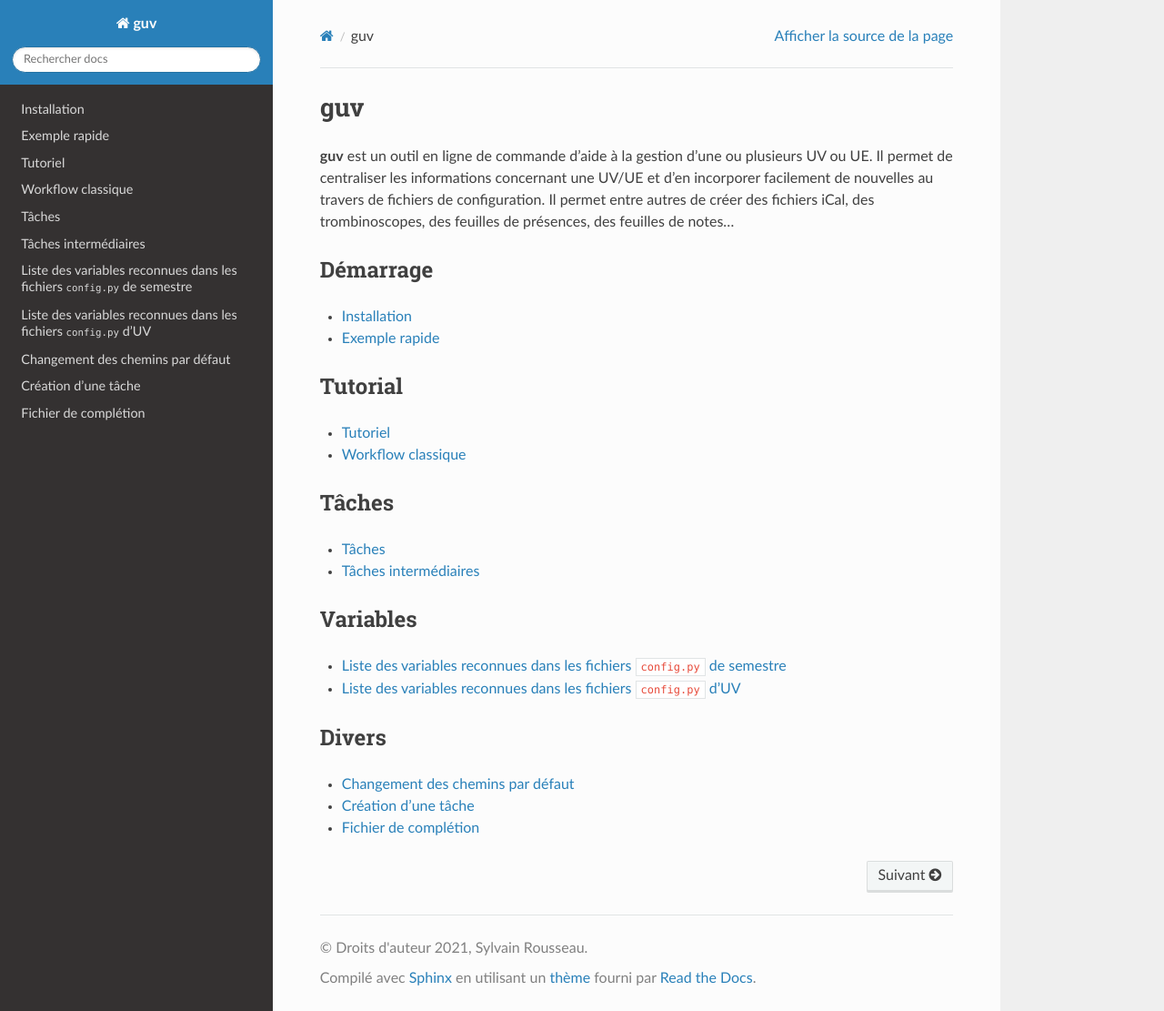
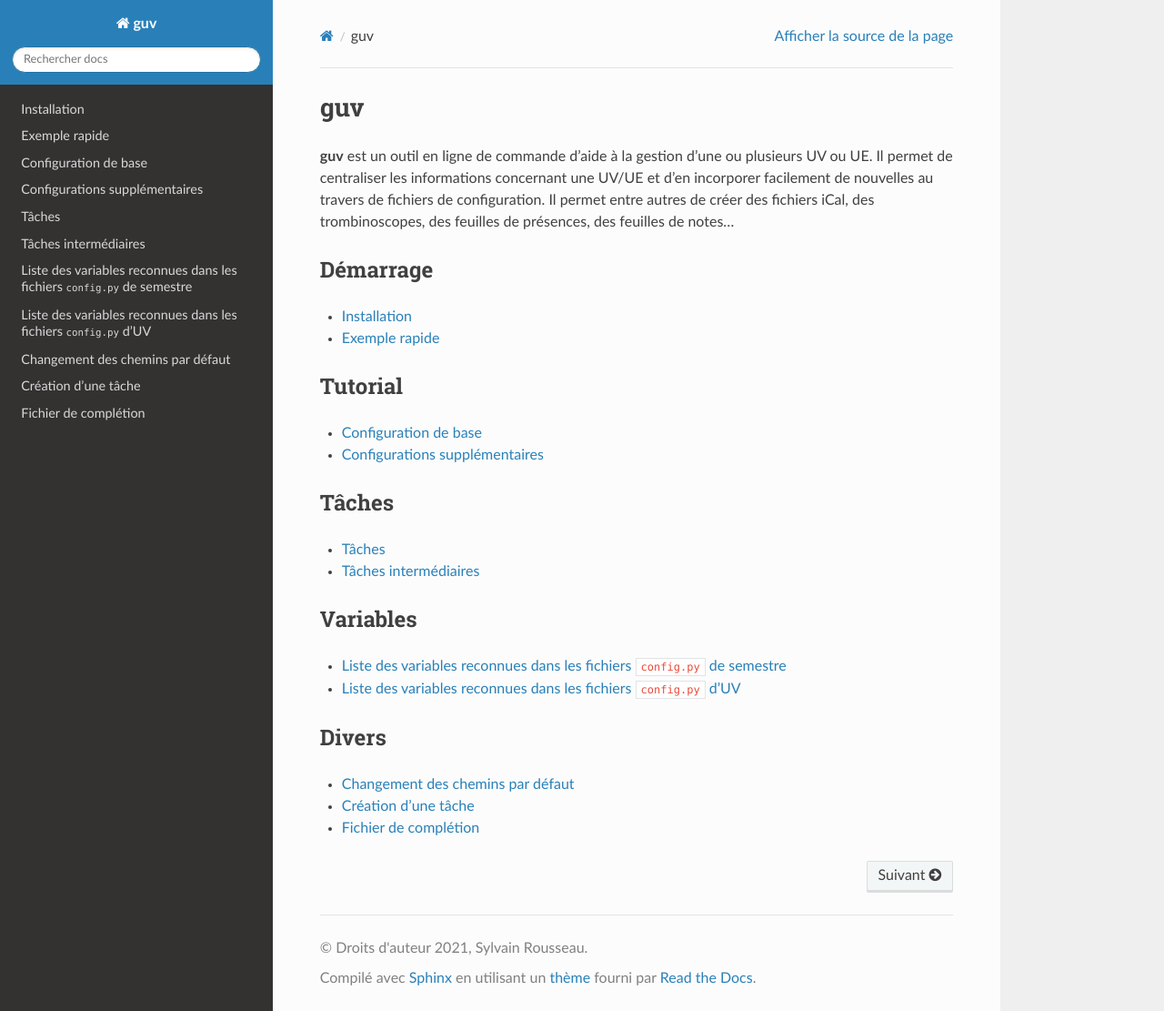
Before and after one commit to thisirs/guv, a Sphinx documentation site: the page built from docs/index.rst, in a window 1280 px wide and 1111 px high. Shown: the whole window at 91% size. Built offline with Sphinx 7.4.7 and the Read the Docs theme 2.0.0, drawn with Linux system fonts in a browser that asks for light colours; some of the changed lines change nothing that is shown.

Commit message:
Update tutorial.rst

```diff
--- a/docs/tutorial.rst
+++ b/docs/tutorial.rst
@@ -1,5 +1,5 @@
-Tutoriel
-========
+Configuration de base
+=====================
 
 **guv** doit utiliser des fichiers fournis par l'administration qui
 sont spécifiques d'une UV ou pas pour créer de nouveaux fichiers. Pour
@@ -10,6 +10,25 @@
 .. code:: bash
 
    guv <une_tâche> <les arguments de la tâche>
+
+Lorsque la configuration de base est effective, les tâches suivantes
+sont accessibles :
+
+- :class:`guv.tasks.attendance.PdfAttendanceFull`
+- :class:`guv.tasks.attendance.PdfAttendance`
+- :class:`guv.tasks.grades.CsvForUpload`
+- :class:`guv.tasks.grades.XlsAssignmentGrade`
+- :class:`guv.tasks.gradebook.XlsGradeBookJury`
+- :class:`guv.tasks.gradebook.XlsGradeBookGroup`
+- :class:`guv.tasks.gradebook.XlsGradeBookNoGroup`
+- :class:`guv.tasks.grades.YamlQCM`
+- :class:`guv.tasks.moodle.CsvCreateGroups`
+- :class:`guv.tasks.moodle.CsvGroups`
+- :class:`guv.tasks.moodle.JsonGroup`
+- :class:`guv.tasks.students.CsvExamGroups`
+- :class:`guv.tasks.students.CsvMoodleGroups`
+- :class:`guv.tasks.students.ZoomBreakoutRooms`
+- :class:`guv.tasks.trombinoscope.PdfTrombinoscope`
 
 **guv** travaille avec une arborescence prédéfinie. Les documents
 spécifiques à une UV sont stockées dans un dossier d'UV. Tous les
@@ -23,7 +42,7 @@
 Création de l'arborescence
 --------------------------
 
-Pour créer cette arborescence ainsi que les fichiers de configuration,
+Pour créer cette arborescence ainsi que les fichiers de configuration
 préremplis on peut exécuter la commande suivante :
 
 .. code:: bash
@@ -31,12 +50,13 @@
    guv createsemester A2021 --uv SY02 SY09
 
 qui va créer un dossier de semestre nommé ``A2021`` contenant un
-fichier de configuration prérempli ``config.py`` ainsi que des
+fichier de configuration prérempli ``config.py`` (voir
+:ref:`conf-semester` pour sa configuration) ainsi que des
 sous-dossiers ``generated`` et ``documents`` et deux autres dossiers
 d'UV nommés ``SY02`` et ``SY09`` contenant chacun leur fichier de
-configuration prérempli également nommé ``config.py`` ainsi que des
-sous-dossiers ``generated`` et ``documents``. L'arborescence est alors
-la suivante :
+configuration prérempli également nommé ``config.py`` (voir
+:ref:`conf-UV` pour sa configuration) ainsi que des sous-dossiers
+``generated`` et ``documents``. L'arborescence est alors la suivante :
 
 .. code:: shell
 
@@ -63,27 +83,31 @@
    guv createuv SY19 AOS1
 
 Pour que l'UV soit effectivement prise en compte par **guv**, il faut
-ensuite la déclarer dans le fichier ``config.py`` du semestre.
+ensuite la déclarer dans le fichier ``config.py`` du semestre avec
+la variable ``UVS``.
 
-
-Configuration des fichiers ``config.py``
-----------------------------------------
-
-Le semestre ainsi que chacune des UV qu'il contient sont paramétrés par
-des fichiers de configuration nommé ``config.py`` présent à la racine de
-leur dossier respectif.
+.. _conf-semester:
 
 Fichier ``config.py`` de configuration de semestre
-~~~~~~~~~~~~~~~~~~~~~~~~~~~~~~~~~~~~~~~~~~~~~~~~~~
+--------------------------------------------------
 
 Le fichier de configuration du semestre contient des informations
-spécifiques à un semestre : liste des UV gérées, chemin vers le
-fichier des créneaux fourni par l'administration, liste des plannings,
-calendrier. Si l'arborescence a été créée avec la tâche
-``createsemester``, un nom de semestre reconnu par **guv** et une
-liste d'UV, les variables ``PLANNINGS``, ``TURN``, ``SKIP_DAYS_C``,
-``SKIP_DAYS_D``, ``SKIP_DAYS_T`` sont automatiquement renseignées et
-on peut sauter les deux sections suivantes.
+spécifiques à un semestre :
+
+- liste des UV gérées via la variable ``UVS``,
+- chemin vers le fichier des créneaux fourni par l'administration, via
+  la variable ``CRENEAU_UV``,
+- liste des plannings via la variables ``PLANNINGS``,
+- information de calendrier avec les variables ``TURN``,
+  ``SKIP_DAYS_C``, ``SKIP_DAYS_D``, ``SKIP_DAYS_T``
+
+Si l'arborescence a été créée avec la tâche ``createsemester`` et un
+nom de semestre reconnu par **guv** (de type A2021, P2021,...) les
+variables ``PLANNINGS``, ``TURN``, ``SKIP_DAYS_C``, ``SKIP_DAYS_D``,
+``SKIP_DAYS_T`` sont automatiquement renseignées. Si en plus les
+dossiers d'UV ont été créés avec l'option ``--uv``, la variable
+``UVS`` est aussi renseignée et on peut sauter les deux sections
+suivantes.
 
 Configuration des plannings avec ``PLANNINGS``
 ++++++++++++++++++++++++++++++++++++++++++++++
@@ -185,12 +209,33 @@
 faut le télécharger et renseigner son chemin relatif dans la variable
 ``CRENEAU_UV`` afin que **guv** ait connaissance des créneaux des UV.
 
+.. _conf-UV:
+
 Fichier ``config.py`` de configuration d'UV
-~~~~~~~~~~~~~~~~~~~~~~~~~~~~~~~~~~~~~~~~~~~
+-------------------------------------------
 
-Le fichier de configuration d'une UV contient des informations
-spécifiques à l'UV. Suivant les besoins, il faut fournir les chemins
-vers des sources de données fournies par l'UTC, Moodle ou autres.
+Le fichier de configuration d'une UV est situé à la racine du dossier
+de l'UV/UE et contient des informations spécifiques à l'UV/UE. Il faut
+obligatoirement indiquer à **guv** le chemin relatif vers :
+
+- le fichier d'extraction de l'effectif de l'UV/UE, voir
+  :ref:`ent-listing`,
+- le fichier d'affectation aux Cours/TD/TP, voir :ref:`affectation`.
+
+Il existe d'autres variables permettant d'ajouter d'autres
+informations comme les informations Moodle, les changements de TD/TP
+mais elles sont facultatives.
+
+Lorsque les modifications du fichier ``config.py`` ont été faites, il
+suffit d'exécuter la commande ``guv`` sans argument dans le dossier
+d'UV/UE pour que les différentes informations soient incorporées à un
+fichier central nommé ``effectif.xlsx`` (ainsi qu'une version csv)
+situé à la racine du dossier d'UV/UE.
+
+Le fichier ``effectif.xlsx`` est regénéré à chaque fois qu'il y a un
+changement dans les dépendances. Il ne faut donc jamais y rentrer des
+informations manuellement. Pour incorporer des informations, voir
+:ref:`incorporation`.
 
 .. _ent-listing:
 
@@ -309,59 +354,10 @@
 
 Les informations sont incoporées dans une colonne nommée ``Info``.
 
-Workflow classique
-==================
-
-Gestion d'une UV
-----------------
-
-Gestion des étudiants
----------------------
-
-**guv** permet la gestion des étudiants de plusieurs UV/UE. Pour cela,
-il est nécessaire de renseigner les variables ``ENT_LISTING`` (voir
-:ref:`ent-listing`), ``AFFECTATION_LISTING`` et éventuellement
-``MOODLE_LISTING``.
-
-Ensuite en exécutant simplement **guv** sans argument dans le dossier
-d'UV, le fichier central ``effectifs.xlsx`` regroupant ces
-informations est créé. Ce fichier est regénéré à chaque fois qu'il y a
-un changement dans les dépendances. Il ne faut donc jamais y rentrer
-des informations manuellement. Pour incorporer des informations, voir
-:ref:`incorporation`.
-
-Gestion des intervenants
-------------------------
-
-**guv** offre également une gestion des intervenants dans les UV/UE.
-Cela permet par exemple de générer des fichiers iCal par intervenant sur
-tout un semestre, de générer un fichier récapitulatif des UTP
-effectuées.
-
-Pour cela, il faut remplir les fichiers ``planning_hebdomadaire.xlsx``
-situés dans le sous-dossier ``documents`` de chaque UV/UE. Ces
-fichiers sont automatiquement générés s'ils n'existent pas lorsqu'on
-exécute simplement **guv** sans tâche particulière.
-
-Les fichiers ``planning_hebdomadaire.xlsx`` contiennent toutes les
-séances de l'UV/UE concernée d'après le fichier pdf renseigné dans
-``CRENEAU_UV`` ou d'après le fichier Excel renseigné par
-``CRENEAU_UE``. Il suffit de préciser le nom de l'intervenant dans la
-colonne ``Intervenants`` et en supprimant éventuellement des créneaux
-non retenus.
-
-Interfaçage avec Moodle
------------------------
-
-**guv** permet d'agréger les informations issues de Moodle mais permet
-également de créer des fichiers importables sur Moodle : fichier de
-groupes, fichier de notes, restriction d'accès aux activités en fonction
-du planning.
-
 .. _incorporation:
 
 Incorporation d'informations extérieures
-----------------------------------------
+++++++++++++++++++++++++++++++++++++++++
 
 Les informations concernant l'effectif d'une UV sont toutes
 rassemblées dans un fichier central Excel situé à la racine de l'UV :
@@ -434,3 +430,36 @@
 -  Fonction ``switch``
 
    .. autofunction:: guv.helpers.switch
+
+Configurations supplémentaires
+==============================
+
+Gestion des intervenants
+------------------------
+
+**guv** offre également une gestion des intervenants dans les UV/UE.
+Cela permet par exemple de générer des fichiers iCal par intervenant
+sur tout un semestre, de générer un fichier récapitulatif des UTP
+effectuées.
+
+Pour cela, il faut remplir les fichiers ``planning_hebdomadaire.xlsx``
+situés dans le sous-dossier ``documents`` de chaque UV/UE. Ces
+fichiers sont automatiquement générés s'ils n'existent pas lorsqu'on
+exécute simplement ``guv`` sans argument dans le dossier de semestre.
+
+Les fichiers ``planning_hebdomadaire.xlsx`` contiennent toutes les
+séances de l'UV/UE concernée d'après le fichier pdf renseigné dans
+``CRENEAU_UV``.
+
+Si l'UV/UE n'est pas répertoriée dans le fichier pdf, il s'agit très
+probablement d'une UE. Un fichier Excel vide avec en-tête est alors
+créé et il faut renseigner manuellement les différents créneaux.
+
+Dès lors, on peut utiliser les tâches suivantes :
+
+- :class:`guv.tasks.instructors.XlsUTP`
+- :class:`guv.tasks.calendar.CalInst`
+- :class:`guv.tasks.ical.IcalInst`
+- :class:`guv.tasks.calendar.CalUv`
+- :class:`guv.tasks.moodle.HtmlInst`
+- :class:`guv.tasks.moodle.HtmlTable`
```
